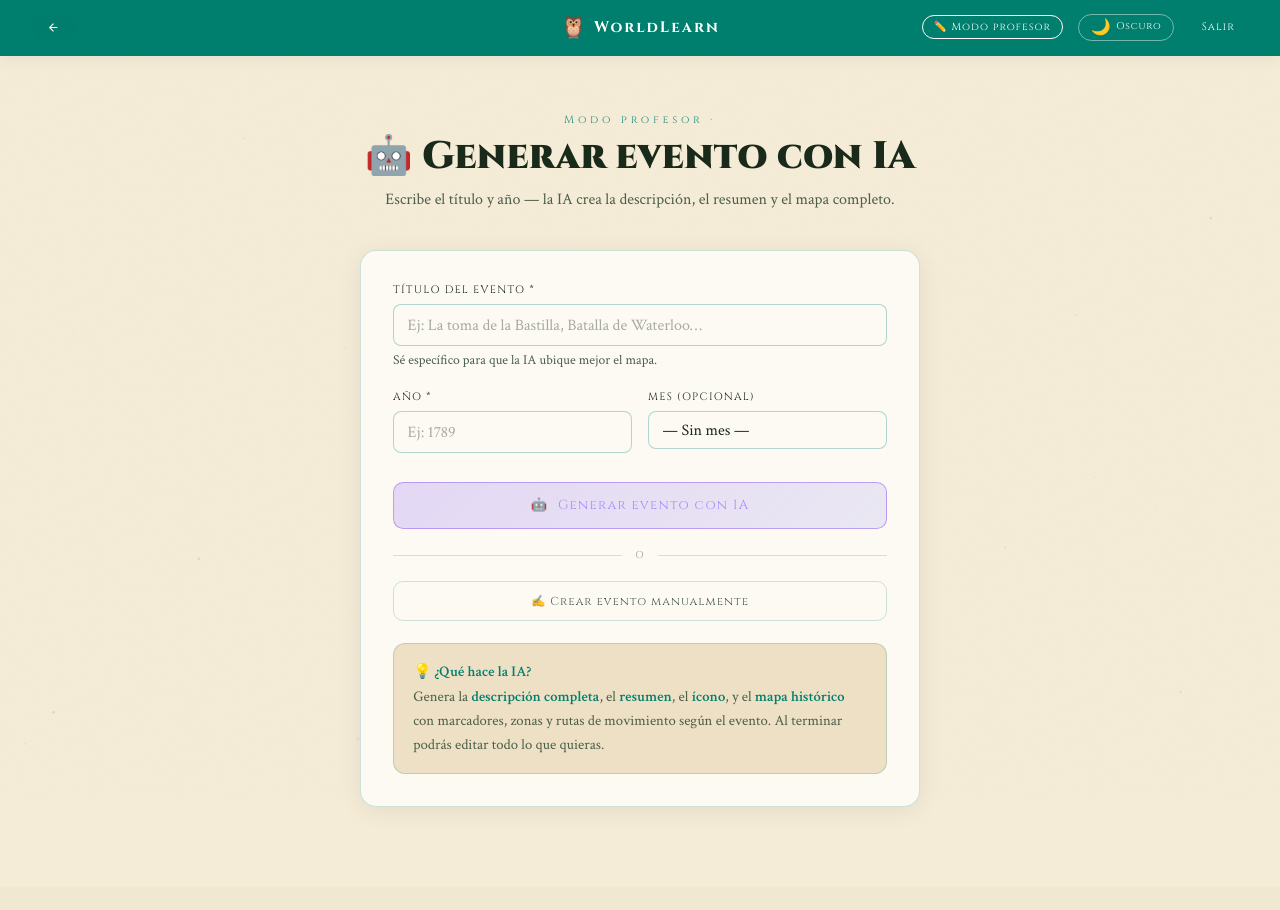
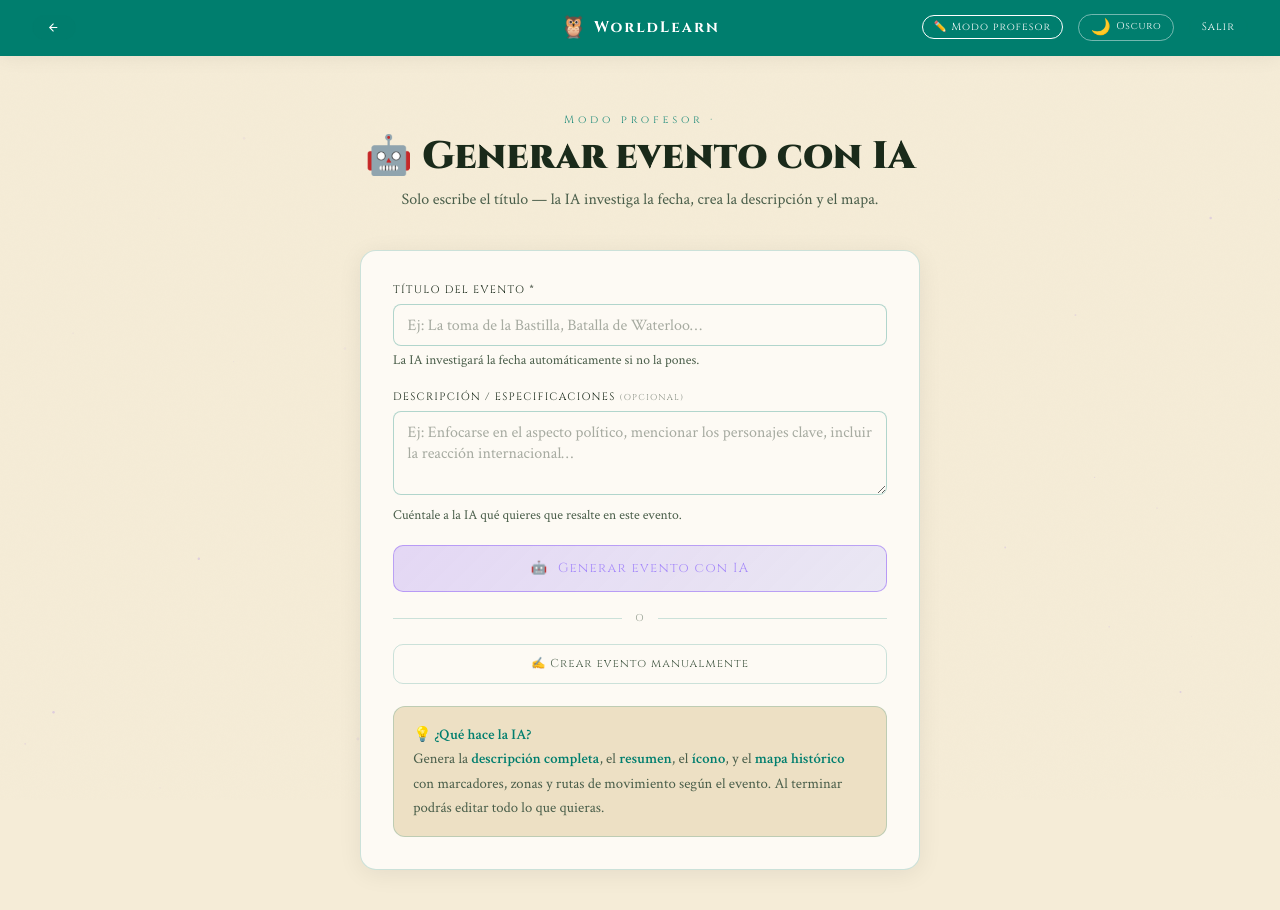
Before and after one commit to luissss-del/Proyecto11, a Django app: template login/templates/generar_evento_ia.html in a window 1280 px wide. Shown: the top 910 px of the page. Before the commit the page ends 807 px from the top, so only its background shows below. Run offline with Django 5.2, Linux system fonts and the light colour scheme; the template is opened without the code that fills it, so the values that code supplies are empty.

Commit message:
Optional year and extra description for AI event generation

```diff
--- a/login/templates/generar_evento_ia.html
+++ b/login/templates/generar_evento_ia.html
@@ -155,7 +155,7 @@
   <div class="page-hero">
     <p class="page-hero__label">Modo profesor · {{ epoca.nombre }}</p>
     <h1 class="page-hero__title">🤖 Generar evento con IA</h1>
-    <p class="page-hero__sub">Escribe el título y año — la IA crea la descripción, el resumen y el mapa completo.</p>
+    <p class="page-hero__sub">Solo escribe el título — la IA investiga la fecha, crea la descripción y el mapa.</p>
   </div>
 
   <div class="form-card">
@@ -176,33 +176,15 @@
           <input type="text" name="titulo" class="edit-input" required
             placeholder="Ej: La toma de la Bastilla, Batalla de Waterloo…"
             autocomplete="off">
-          <p class="form-help">Sé específico para que la IA ubique mejor el mapa.</p>
+          <p class="form-help">La IA investigará la fecha automáticamente si no la pones.</p>
         </div>
 
-        <div class="form-row">
-          <div class="form-group">
-            <label class="form-label">Año *</label>
-            <input type="number" name="anio" class="edit-input" required
-              placeholder="Ej: 1789">
-          </div>
-          <div class="form-group">
-            <label class="form-label">Mes (opcional)</label>
-            <select name="mes" class="mes-select">
-              <option value="">— Sin mes —</option>
-              <option value="1">01 · Enero</option>
-              <option value="2">02 · Febrero</option>
-              <option value="3">03 · Marzo</option>
-              <option value="4">04 · Abril</option>
-              <option value="5">05 · Mayo</option>
-              <option value="6">06 · Junio</option>
-              <option value="7">07 · Julio</option>
-              <option value="8">08 · Agosto</option>
-              <option value="9">09 · Septiembre</option>
-              <option value="10">10 · Octubre</option>
-              <option value="11">11 · Noviembre</option>
-              <option value="12">12 · Diciembre</option>
-            </select>
-          </div>
+        <div class="form-group">
+          <label class="form-label">Descripción / Especificaciones <span style="opacity:.5;font-size:.8em">(opcional)</span></label>
+          <textarea name="descripcion_extra" class="edit-input" rows="3"
+            style="resize:vertical;min-height:80px;"
+            placeholder="Ej: Enfocarse en el aspecto político, mencionar los personajes clave, incluir la reacción internacional…"></textarea>
+          <p class="form-help">Cuéntale a la IA qué quieres que resalte en este evento.</p>
         </div>
 
         <button type="submit" class="btn-ia" id="btnGenerar">
```
Also changed, not shown: epocas/ia_service.py (+23 -24 lines), epocas/views.py (+7 -6 lines).
